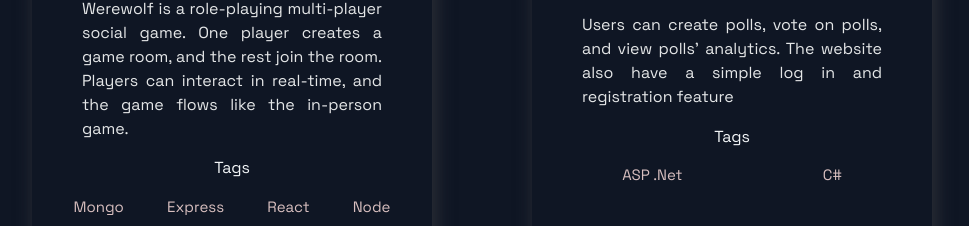
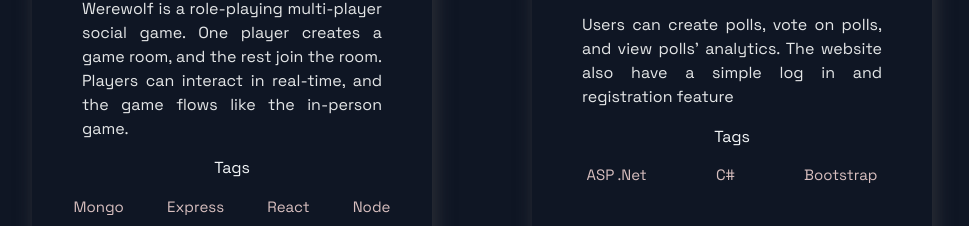
Before and after one commit to FangshengXuJason/Personal-Porforlio, a Next.js app: page / in a window 1280 px wide. Shown: the part 1159-1385 px from the top of the page, without its empty margins (158-1127 px from the left). Built offline with nearby package versions, Linux system fonts and the light colour scheme.

Commit message:
Update constants.js

```diff
--- a/src/constants/constants.js
+++ b/src/constants/constants.js
@@ -16,7 +16,7 @@ export const projects = [
     description:
       'Users can create polls, vote on polls, and view polls’ analytics. The website also have a simple log in and registration feature',
     image: '/images/pollerbear-front-page.PNG',
-    tags: ['ASP .Net', 'C#'],
+    tags: ['ASP .Net', 'C#', 'Bootstrap'],
     show_source_link: true,
     source: 'https://github.com/EdwinKaburu/JOLT', // source code
     show_visit_link: true,
```
